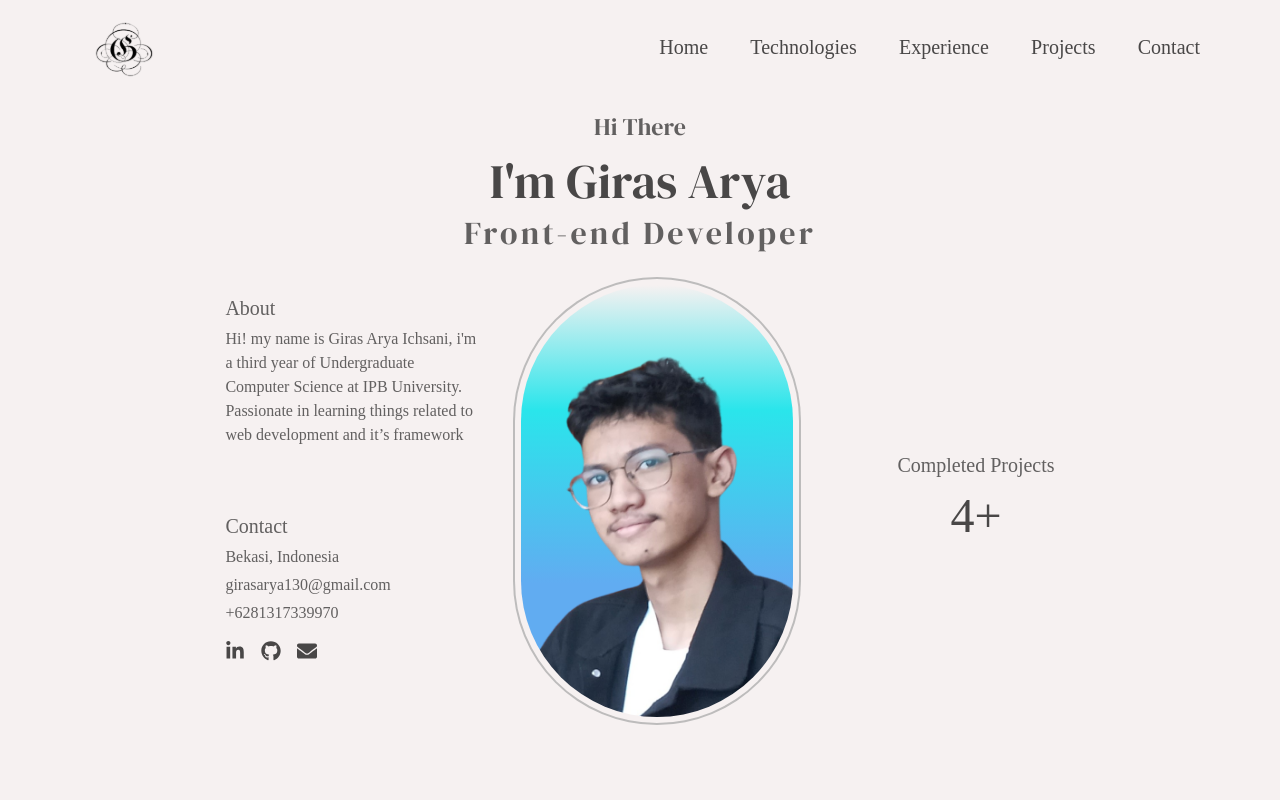
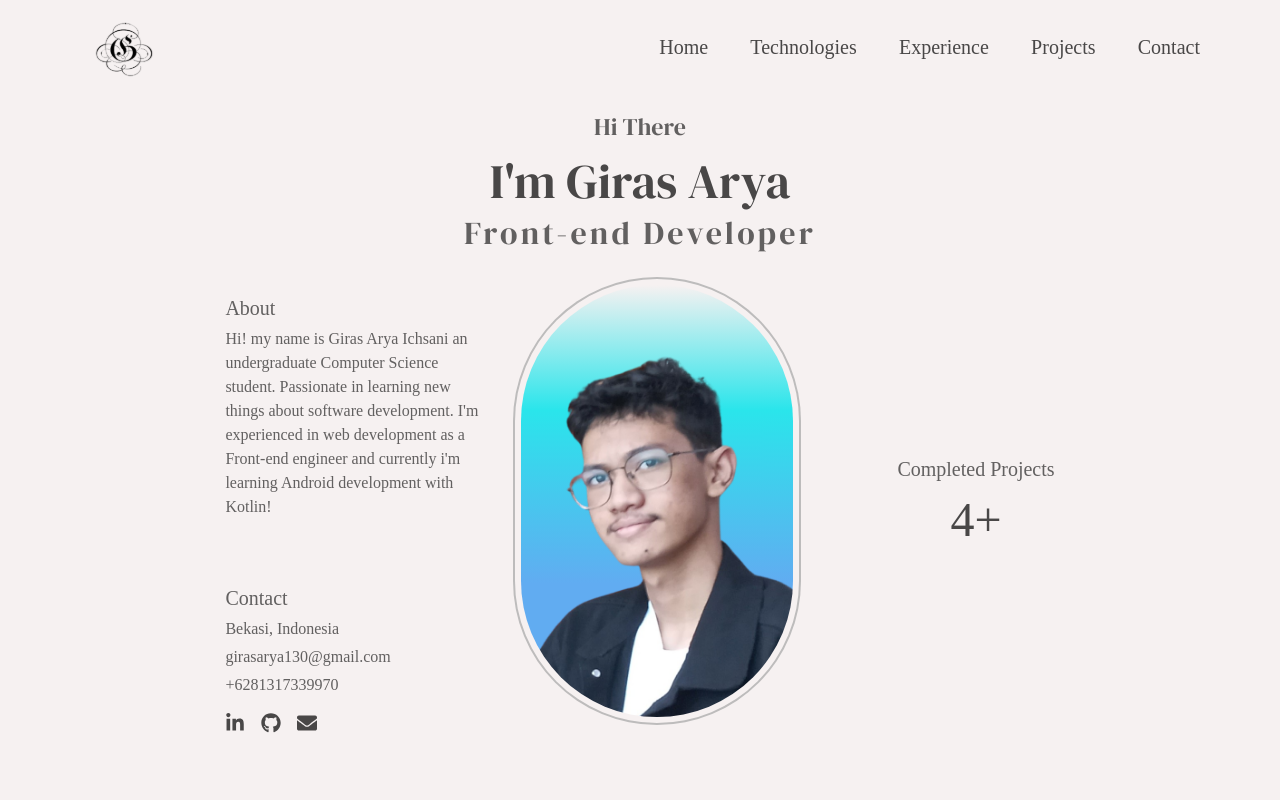
Before and after one commit to GirasArya/my-portofolio, a React (Create React App) app: page / in a window 1280 px wide. Shown: the top 800 px of the page. Built offline with nearby package versions, Linux system fonts and the light colour scheme; a web font is replaced by a local one.

Commit message:
update for about me

```diff
--- a/src/Features/Main Display/Hero.jsx
+++ b/src/Features/Main Display/Hero.jsx
@@ -21,7 +21,7 @@ const Hero = () => {
                 <div className='flex flex-col order-2'>
                     <div id="Hero-About" className='flex flex-col items-center md:items-start max-w-xs mb-16 mt-4'>
                         <h3 className='font-Subheader pb-1'>About</h3>
-                        <p className='text-center md:text-left md:w-64'>Hi! my name is Giras Arya Ichsani, i'm a third year of Undergraduate Computer Science at IPB University. Passionate in learning things related to web development and it’s framework</p>
+                        <p className='text-center md:text-left md:w-64'>Hi! my name is Giras Arya Ichsani an undergraduate Computer Science student. Passionate in learning new things about software development. I'm experienced in web development as a Front-end engineer and currently i'm learning Android development with Kotlin!</p>
                     </div>
                     <div id="Hero-Contact" className='flex flex-col items-center md:items-start mb-16 md:mb-0 '>
                         <h3 className='font-Subheader pb-1'>Contact</h3>
```
